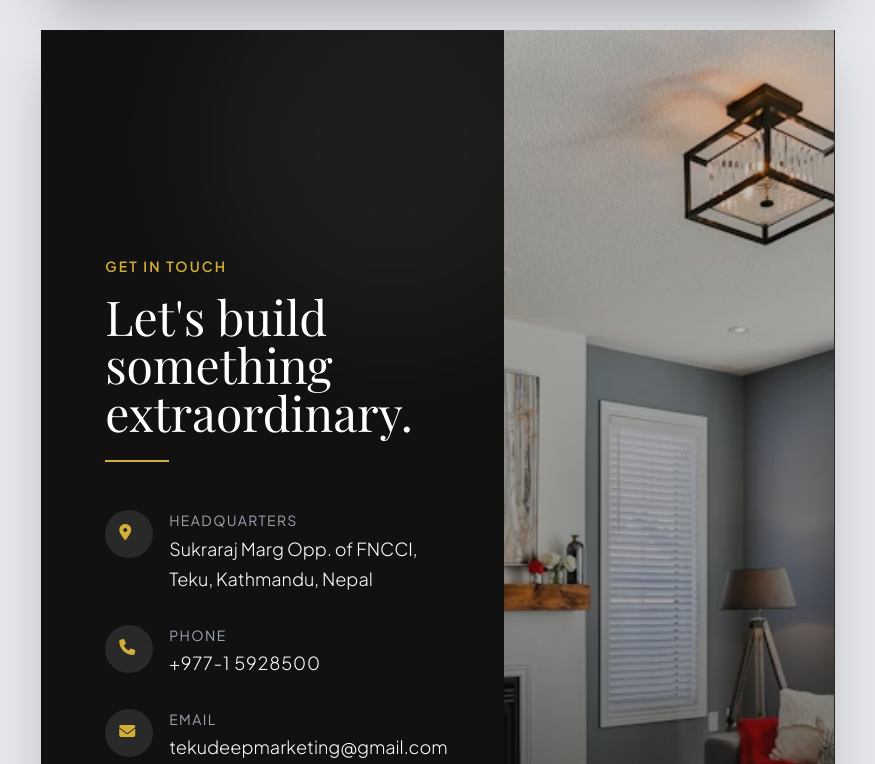
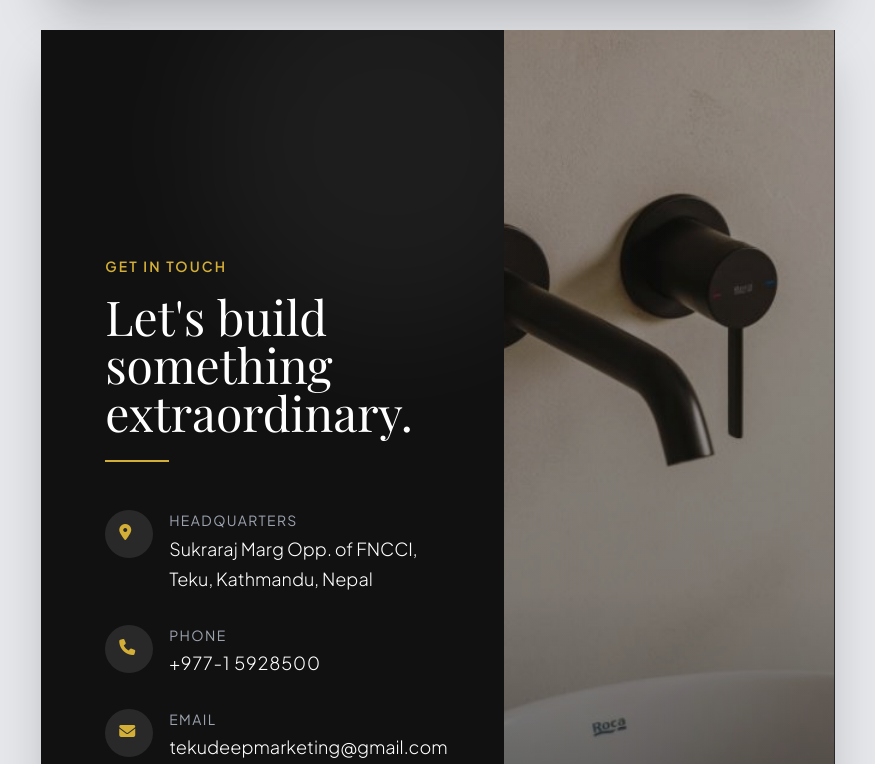
Before and after one commit to manozks/deep, a plain HTML site: page index.html in a window 1280 px wide. Shown: the part 9238-10002 px from the top of the page, without its empty margins (202-1077 px from the left). Drawn offline with nearby package versions, Linux system fonts and the light colour scheme; a web font is replaced by a local one.

Commit message:
page updated

```diff
--- a/index.html
+++ b/index.html
@@ -514,7 +514,7 @@
 
         <!-- Right Side: Content -->
                <div class="col-span-5 relative border-r border-white/10 z-10">
-            <img src="https://manozks.github.io/deep/images/pic2.avif" class="absolute inset-0 w-full h-full object-cover opacity-80" alt="Air and Water Massage Bathtub">
+            <img src="https://manozks.github.io/deep/images/Ona_wall_faucet_black.jpg" class="absolute inset-0 w-full h-full object-cover opacity-80" alt="Air and Water Massage Bathtub">
             <div class="absolute inset-0 bg-gradient-to-t from-brand-black via-brand-black/20 to-transparent"></div>
 
             <div class="absolute bottom-12 left-10 pr-8">
```
Also changed, not shown: images/Ona_wall_faucet_black.JPG (added), images/pic1.avif.
